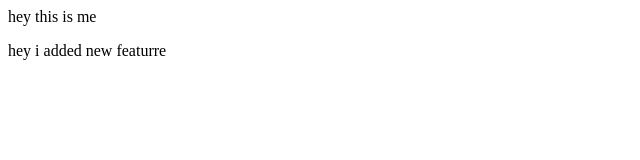
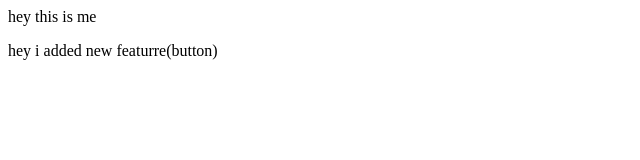
Before and after one commit to Swapnil-CS775/gdsc_practice, a plain HTML site: page index.html in a window 1280 px wide. Shown: the full height of the page, 0-640 px from the left. Drawn offline with Linux system fonts and the light colour scheme.

Commit message:
add button

```diff
--- a/index.html
+++ b/index.html
@@ -1,4 +1,4 @@
 <p>
     hey this is me
 </p>
-<p>hey i added new featurre</p>
+<p>hey i added new featurre(button)</p>
```
